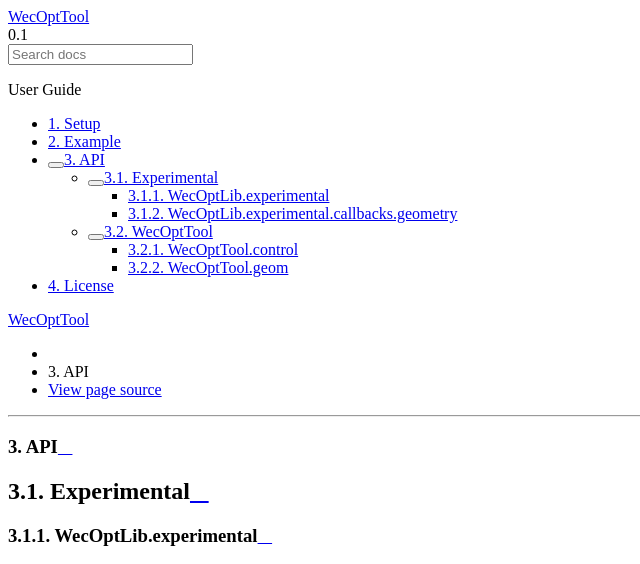
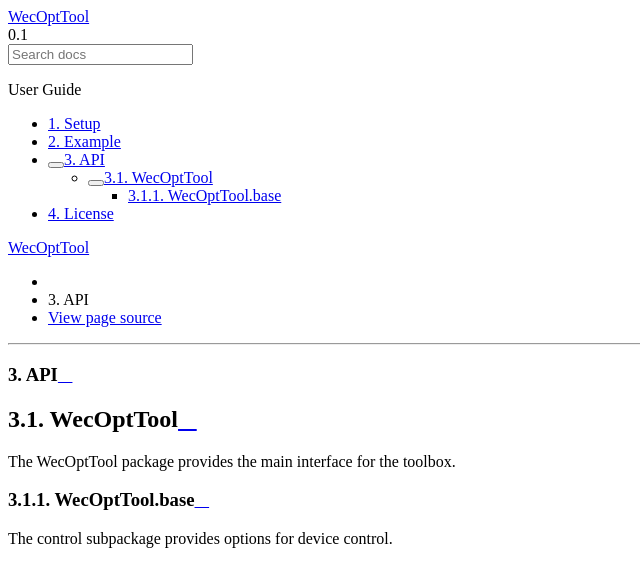
Before and after one commit to SNL-WaterPower/WecOptTool-MATLAB, a Sphinx documentation site: the page built from docs/user/api.rst, in a window 1280 px wide and 1400 px high. Shown: the top 564 px of the window, without its empty margins (0-640 px from the left). Built offline with Sphinx 7.4.7 and the Read the Docs theme 2.0.0, drawn with Linux system fonts in a browser that asks for light colours; some of the changed text lies outside the part shown; grey boxes are pictures that could not be loaded.

Commit message:
Begin updating inline docs
Added option of hiding MATLAB docs commands from Sphinx by placing them
between "--" markers.

```diff
--- a/docs/conf.py
+++ b/docs/conf.py
@@ -15,6 +15,13 @@
 import os
 import sys
 import datetime
+from sphinx.ext.autodoc import between
+
+def setup(app):
+    # Register a sphinx.ext.autodoc.between listener to ignore everything
+    # between lines that contain the word MATLAB
+    app.connect('autodoc-process-docstring', between('^.*--.*$', exclude=True))
+    return app
 
 now = datetime.datetime.now()
 
--- a/docs/user/api.rst
+++ b/docs/user/api.rst
@@ -1,42 +1,16 @@
 ***
 API
 ***
-
-Experimental
-============
-
-WecOptLib.experimental
-----------------------
-
-.. mat:automodule:: +WecOptLib.+experimental
-    :members:
-
-WecOptLib.experimental.callbacks.geometry
------------------------------------------
-
-.. mat:automodule:: +WecOptLib.+experimental.+callbacks.+geometry
-    :members:
 
 WecOptTool
 ==========
 
 The WecOptTool package provides the main interface for the toolbox.
 
-.. mat:automodule:: +WecOptTool
-    :members:
-
-WecOptTool.control
+WecOptTool.base
 ------------------
 
 The control subpackage provides options for device control.
 
-.. mat:automodule:: +WecOptTool.+control
+.. mat:automodule:: +WecOptTool.+base
     :members:
-
-WecOptTool.geom
----------------
-
-The geom subpackage provides options for device geometry variation.
-
-.. mat:automodule:: +WecOptTool.+geom
-    :members:
```
Also changed, not shown: 6 other files.
